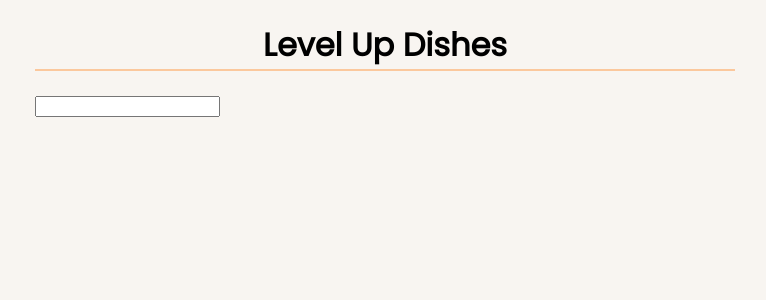
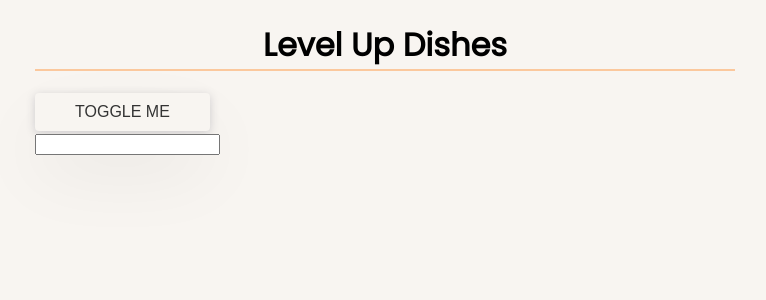
Before and after one commit to thecodegoddess/react-hooks-course, a React (Create React App) app: page / in a window 1280 px wide. Shown: the top 300 px of the page, without its empty margins (255-1021 px from the left). Built offline with nearby package versions, Linux system fonts and the light colour scheme.

Commit message:
Chapter 4 - Class Convert

```diff
--- a/src/App.js
+++ b/src/App.js
@@ -1,4 +1,5 @@
 import React, { useState } from 'react';
+import Toggle from './toggle';
 
 const App = () => {
   const [
@@ -9,7 +10,8 @@
   return (
     <div className="main-wrapper">
       <h1>Level Up Dishes</h1>
-      <input type="text" onChange={(event) => setDishName(event.target.value)} value={dishName} />
+      <Toggle />
+        <input type="text" onChange={(event) => setDishName(event.target.value)} value={dishName} />
     </div>
   );
 };
--- /dev/null
+++ b/src/toggle.js
@@ -0,0 +1,40 @@
+import React, { useState } from 'react';
+
+const Toggle = () => {
+  const [
+    isToggled,
+    setToggled,
+  ] = useState(false);
+
+  return (
+    <div>
+      <button type="button" onClick={ () => setToggled(!isToggled) }> Toggle Me</button>
+      { isToggled && (<h2>Hello</h2>) }
+    </div>
+  );
+};
+
+export default Toggle;
+
+// import React, { Component } from "react";
+//
+// export default class Refactor extends Component {
+//   state = {
+//     isToggled: false
+//   };
+//
+//   toggle = () => {
+//     this.setState(state => {
+//       return { isToggled: !state.isToggled };
+//     });
+//   };
+//
+//   render() {
+//     return (
+//       <div>
+//         <button onClick={this.toggle}>Toggle</button>
+//         {this.state.isToggled && <h2>Hello!</h2>}
+//       </div>
+//     );
+//   }
+// }
```
